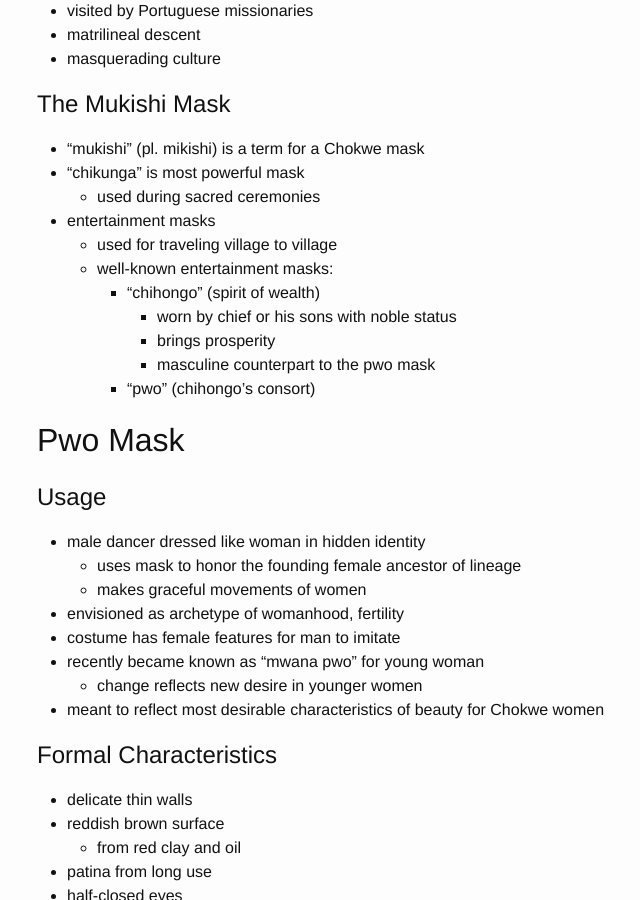
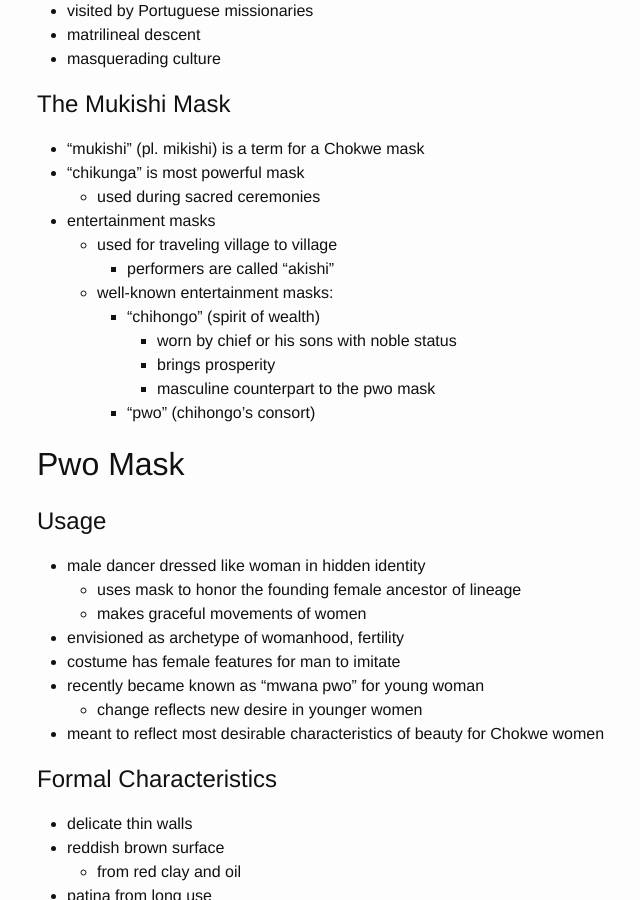
Before and after one commit to mbhs-arth/mbhs-arth.github.io, a Jekyll site: the page built from _posts/2017-09-10-pwo-mask.md, in a window 1280 px wide and 900 px high, scrolled down 786 px. Shown: the whole window, without its empty margins (233-873 px from the left). Built offline with Jekyll 4.4.1, drawn with Linux system fonts in a browser that asks for light colours; comment, search, counter and statistics services are not loaded.

Commit message:
Add pwo info

```diff
--- a/_posts/2017-09-10-pwo-mask.md
+++ b/_posts/2017-09-10-pwo-mask.md
@@ -26,6 +26,7 @@ date: 2017-09-10 00:18
   * used during sacred ceremonies
 * entertainment masks
   * used for traveling village to village
+    * performers are called "akishi"
   * well-known entertainment masks:
     * "chihongo" (spirit of wealth)
       * worn by chief or his sons with noble status
```
